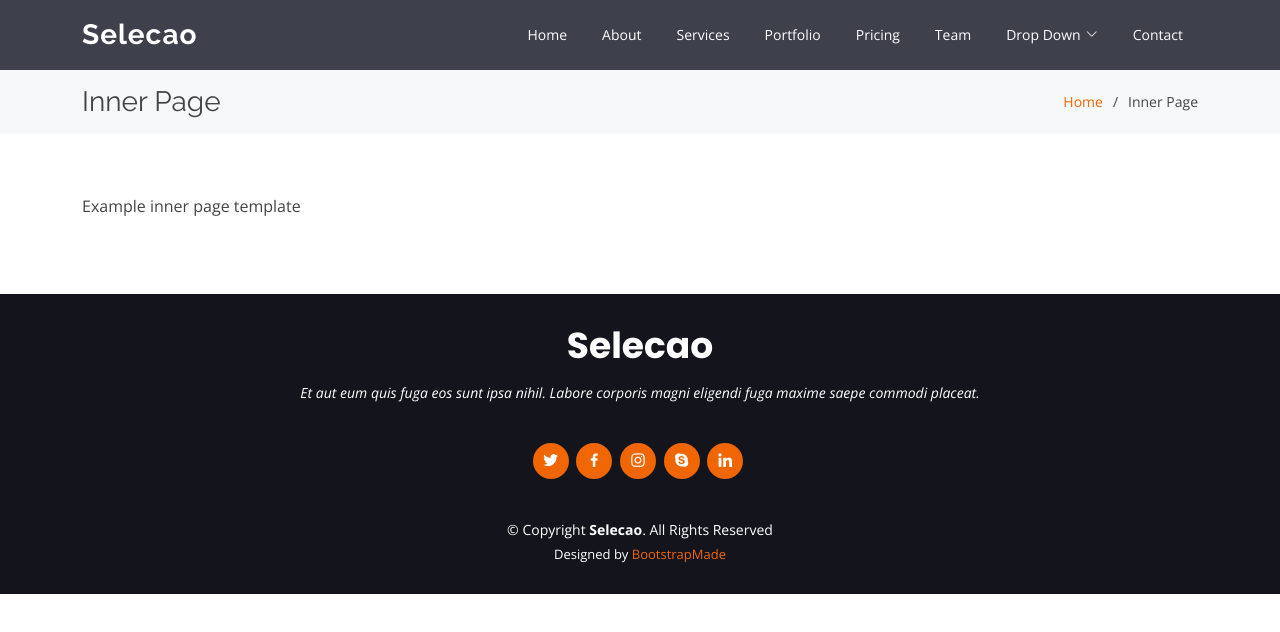
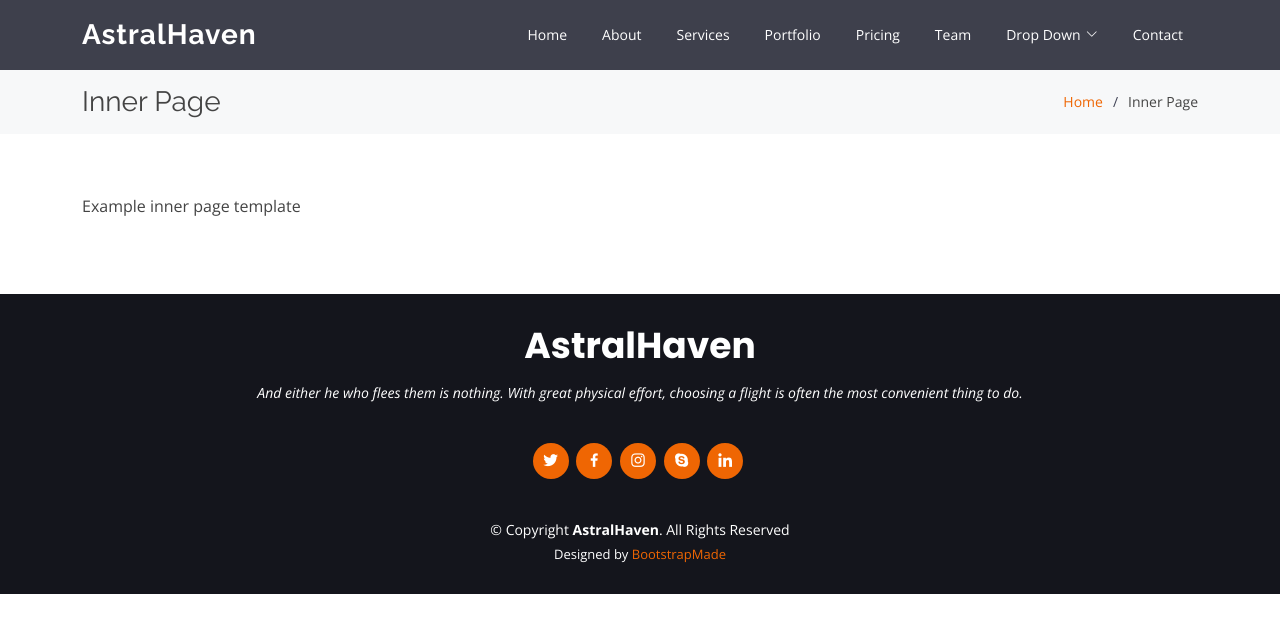
Before and after one commit to Raikhan12/Selecao, a plain HTML site: page inner-page.html in a window 1280 px wide. Drawn offline with nearby package versions, Linux system fonts and the light colour scheme.

Commit message:
Update inner-page.html

```diff
--- a/inner-page.html
+++ b/inner-page.html
@@ -5,7 +5,7 @@
   <meta charset="utf-8">
   <meta content="width=device-width, initial-scale=1.0" name="viewport">
 
-  <title>Inner Page - Selecao Bootstrap Template</title>
+  <title>Inner Page - AstralHaven</title>
   <meta content="" name="description">
   <meta content="" name="keywords">
 
@@ -45,7 +45,7 @@
     <div class="container d-flex align-items-center justify-content-between">
 
       <div class="logo">
-        <h1><a href="index.html">Selecao</a></h1>
+        <h1><a href="index.html">AstralHaven</a></h1>
         <!-- Uncomment below if you prefer to use an image logo -->
         <!-- <a href="index.html"><img src="assets/img/logo.png" alt="" class="img-fluid"></a>-->
       </div>
@@ -113,8 +113,8 @@
   <!-- ======= Footer ======= -->
   <footer id="footer">
     <div class="container">
-      <h3>Selecao</h3>
-      <p>Et aut eum quis fuga eos sunt ipsa nihil. Labore corporis magni eligendi fuga maxime saepe commodi placeat.</p>
+      <h3>AstralHaven</h3>
+      <p>And either he who flees them is nothing. With great physical effort, choosing a flight is often the most convenient thing to do.</p>
       <div class="social-links">
         <a href="#" class="twitter"><i class="bx bxl-twitter"></i></a>
         <a href="#" class="facebook"><i class="bx bxl-facebook"></i></a>
@@ -123,7 +123,7 @@
         <a href="#" class="linkedin"><i class="bx bxl-linkedin"></i></a>
       </div>
       <div class="copyright">
-        &copy; Copyright <strong><span>Selecao</span></strong>. All Rights Reserved
+        &copy; Copyright <strong><span>AstralHaven</span></strong>. All Rights Reserved
       </div>
       <div class="credits">
         <!-- All the links in the footer should remain intact. -->
```
